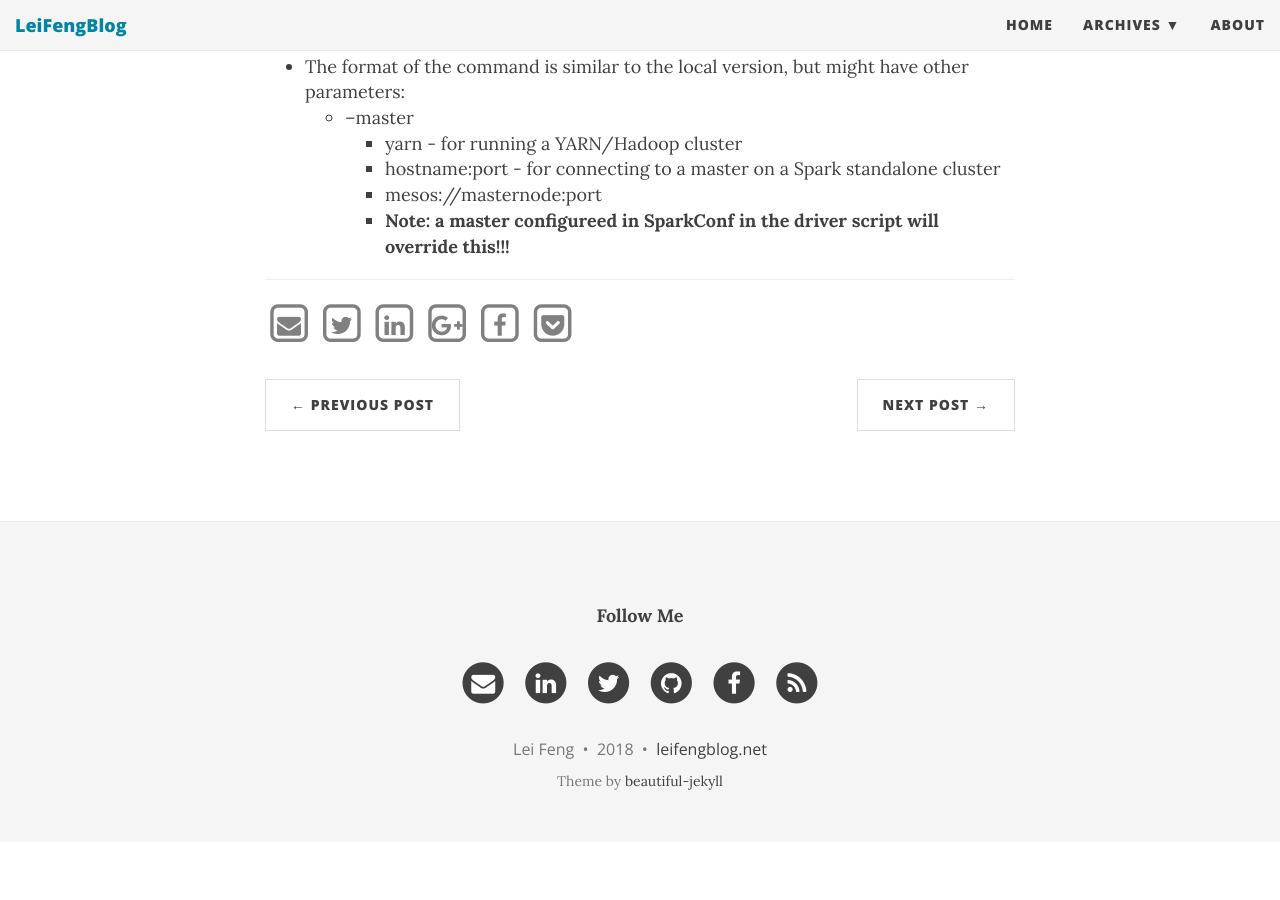
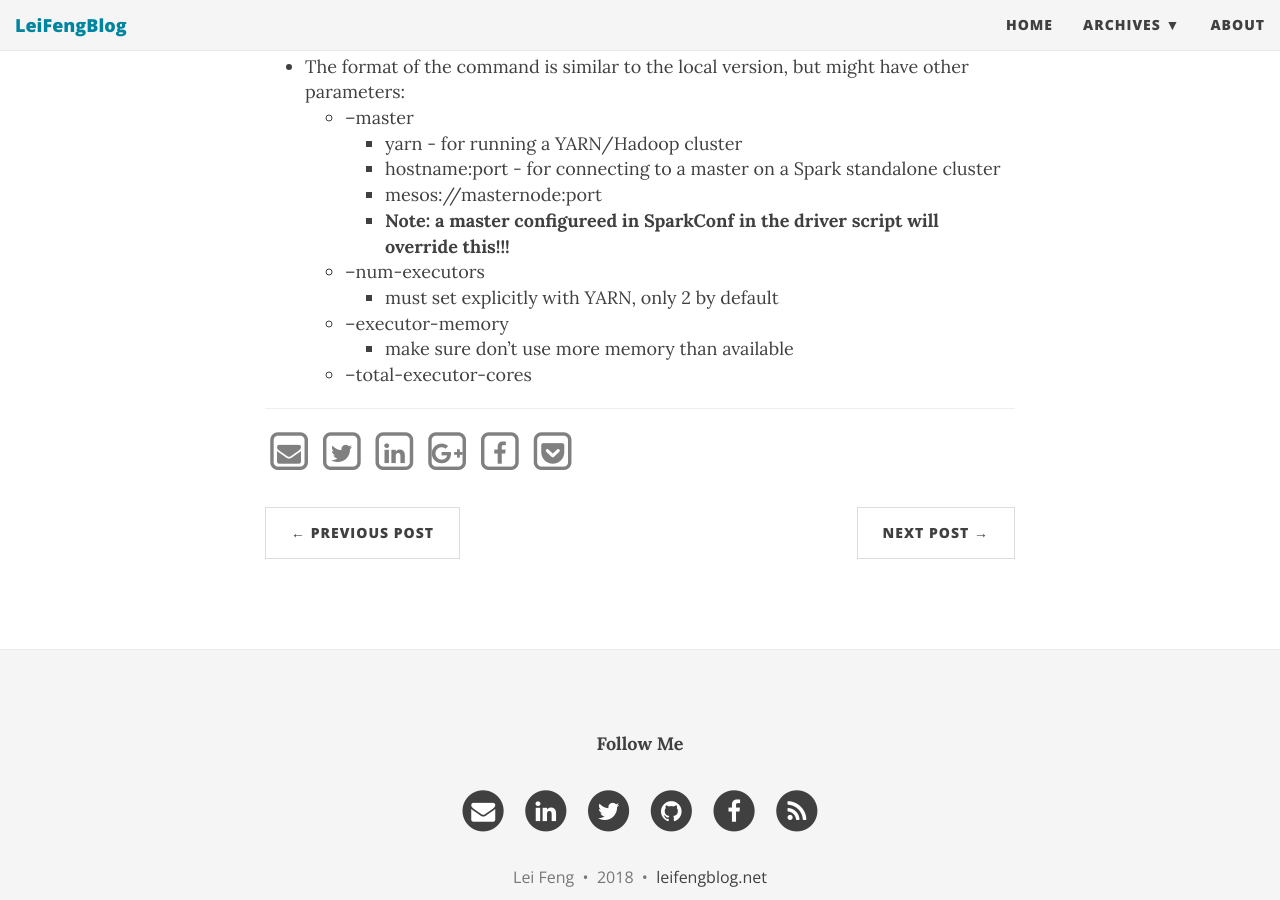
Before and after one commit to stonefl/stonefl.github.io, a Jekyll site: the page built from _posts/2018-04-17-set-up-scala-development-environment-for-apache-spark-in-standalone-mode.md, in a window 1280 px wide and 900 px high, scrolled down 8117 px. Built offline with Jekyll 4.4.1, drawn with Linux system fonts in a browser that asks for light colours; nearby versions of some CDN libraries; comment, search, counter and statistics services are not loaded; before the commit the page ends 8959 px from its top, so only the background shows below that.

Commit message:
Update 2018-04-17-set-up-scala-development-environment-for-apache-spark-in-standalone-mode.md

```diff
--- a/_posts/2018-04-17-set-up-scala-development-environment-for-apache-spark-in-standalone-mode.md
+++ b/_posts/2018-04-17-set-up-scala-development-environment-for-apache-spark-in-standalone-mode.md
@@ -206,3 +206,8 @@ You can use `spark-sumbit` to run your Spark applicaiton on cluster, but need to
        - hostname:port - for connecting to a master on a Spark standalone cluster
        - mesos://masternode:port
        - **Note: a master configureed in SparkConf in the driver script will override this!!!**
+  - --num-executors
+       - must set explicitly with YARN, only 2 by default
+  - --executor-memory
+       - make sure don't use more memory than available
+  - --total-executor-cores
```
